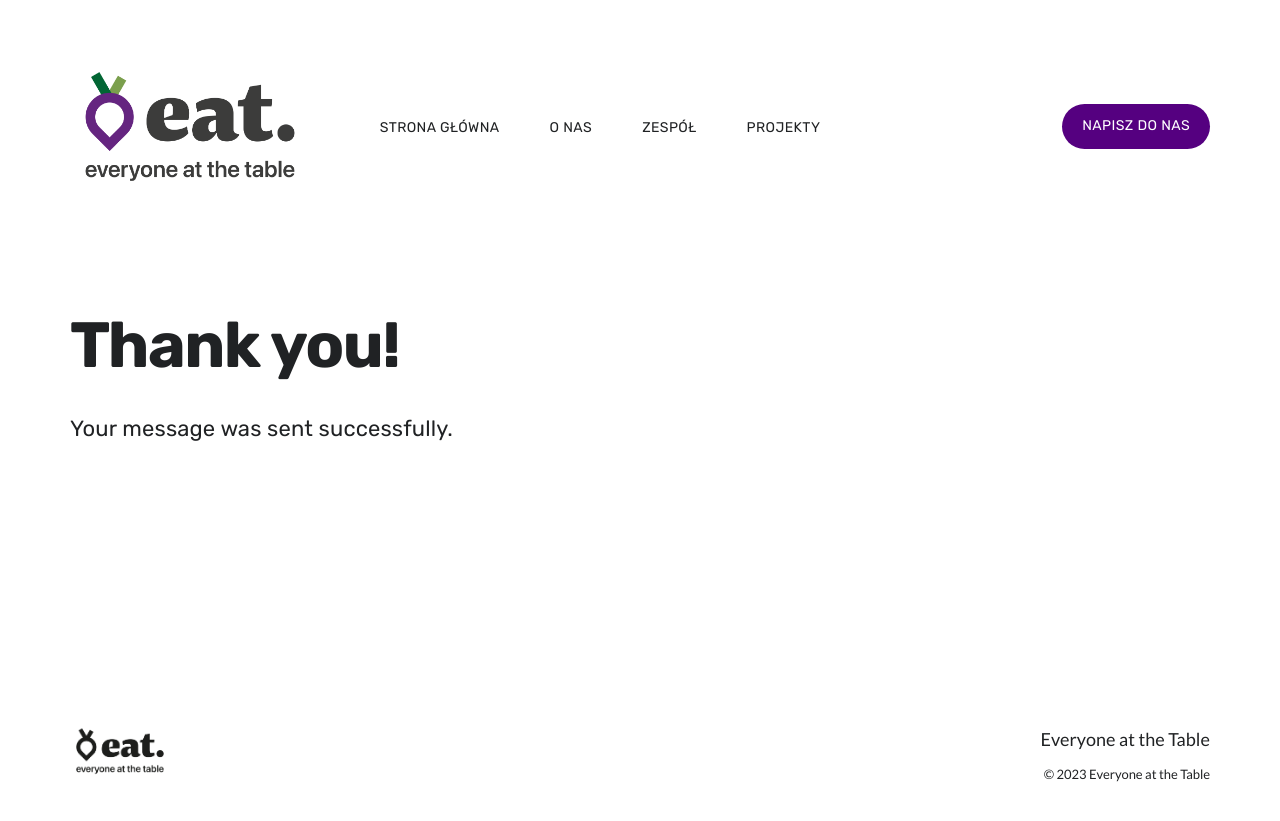
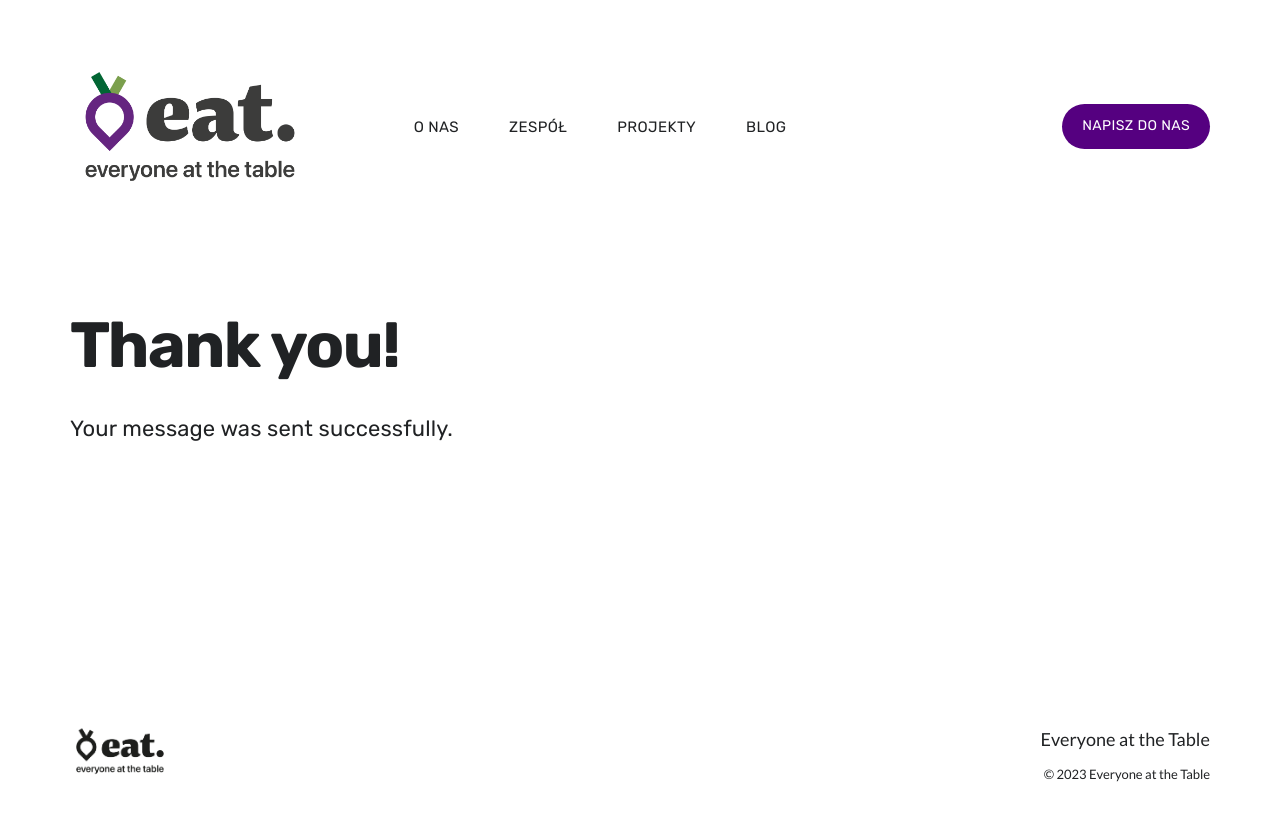
Before and after one commit to everyoneatthetable/eat_website, a Jekyll site: the page built from _pages/thanks.md, in a window 1280 px wide. Shown: the top 821 px of the page. Built offline with Jekyll 4.4.1, drawn with Linux system fonts in a browser that asks for light colours; nearby versions of some CDN libraries.

Commit message:
small issues

```diff
--- a/_data/settings.yml
+++ b/_data/settings.yml
@@ -8,14 +8,15 @@
 
 menu_settings:
   menu_items:
-    - title: 'Strona główna'
-      url: '/'
+
     - title: 'O nas'
       url: '/about/'
     - title: 'Zespół'
       url: '/people/'
     - title: 'Projekty'
       url: '/projects/'
+    - title: 'Blog'
+      url: '/blog/'
 
 
 
@@ -29,7 +30,7 @@
 hero_settings:
   background_image:
   logo_image:
-  logo_width: 200
+  logo_width: 300
 
 post_settings:
   grid_spacing: 10
--- a/_includes/component__contact.html
+++ b/_includes/component__contact.html
@@ -4,26 +4,26 @@
   <div class="wrap">
     <div class="contact__wrap">
       <header class="contact__header">
-        <h2 class="title">Get In Touch</h2>
-        <p class="subtitle--light">Prefer using email? Say hi at <a
+        <h2 class="title">Napisz do nas</h2>
+        <p class="subtitle--light">Wolisz skontaktować się z nami bezpośrednio przez maila? Napisz tu <a
             href="mailto: {{ site.data.settings.contact_settings.email_address }}">{{ site.data.settings.contact_settings.email_address }}</a>
         </p>
       </header>
 
       <form method="POST" action="{{ site.data.settings.contact_settings.form_action }}" class="contact__form">
         <div class="input-group">
-          <label for="name">Your Name</label>
-          <input type="text" name="name" id="name" placeholder="What should I call you?" />
+          <label for="name">Twoje imię</label>
+          <input type="text" name="name" id="name" placeholder="" />
         </div>
 
         <div class="input-group">
-          <label for="email">Your Email</label>
-          <input type="email" name="email" id="email" placeholder="What's your email address?" />
+          <label for="email">Twój adres mailowy</label>
+          <input type="email" name="email" id="email" placeholder="" />
         </div>
 
         <div class="input-group">
-          <label for="message">Your Message</label>
-          <textarea name="message" id="message" placeholder="What’s on your mind?" rows="4"></textarea>
+          <label for="message">Wiadomość</label>
+          <textarea name="message" id="message" placeholder="" rows="4"></textarea>
         </div>
 
         <input type="hidden" name="_next" value="{{ site.data.settings.contact_settings.confirmation_url }}" />
--- a/_sass/_includes/_component__header.scss
+++ b/_sass/_includes/_component__header.scss
@@ -46,7 +46,7 @@
     background-color: white;
     position: fixed;
     top: 10px;
-    left: 100;
+
     z-index: 1000;
 
     opacity: 0;
@@ -161,6 +161,7 @@
   opacity: 1;
   visibility: visible;
   top: 0px;
+  margin-right: 100px;
 }
 
 .menu__list {
@@ -172,10 +173,18 @@
   margin-right: 80px;
 
 
+
+
   .menu__list__item {
     margin-bottom: 24px;
   }
 
+
+
+.menu--open .menu__list {
+
+  margin-right: 80px;
+}
   .menu__list__item__link,
   .menu__cta__link {
     font-size: $h4-size-small;
@@ -206,7 +215,7 @@
     }
 
     .menu__list__item__link {
-      font-size: 14px;
+      font-size: 15px;
       line-height: 18px;
       white-space: nowrap;
       display: inline-block;
```
